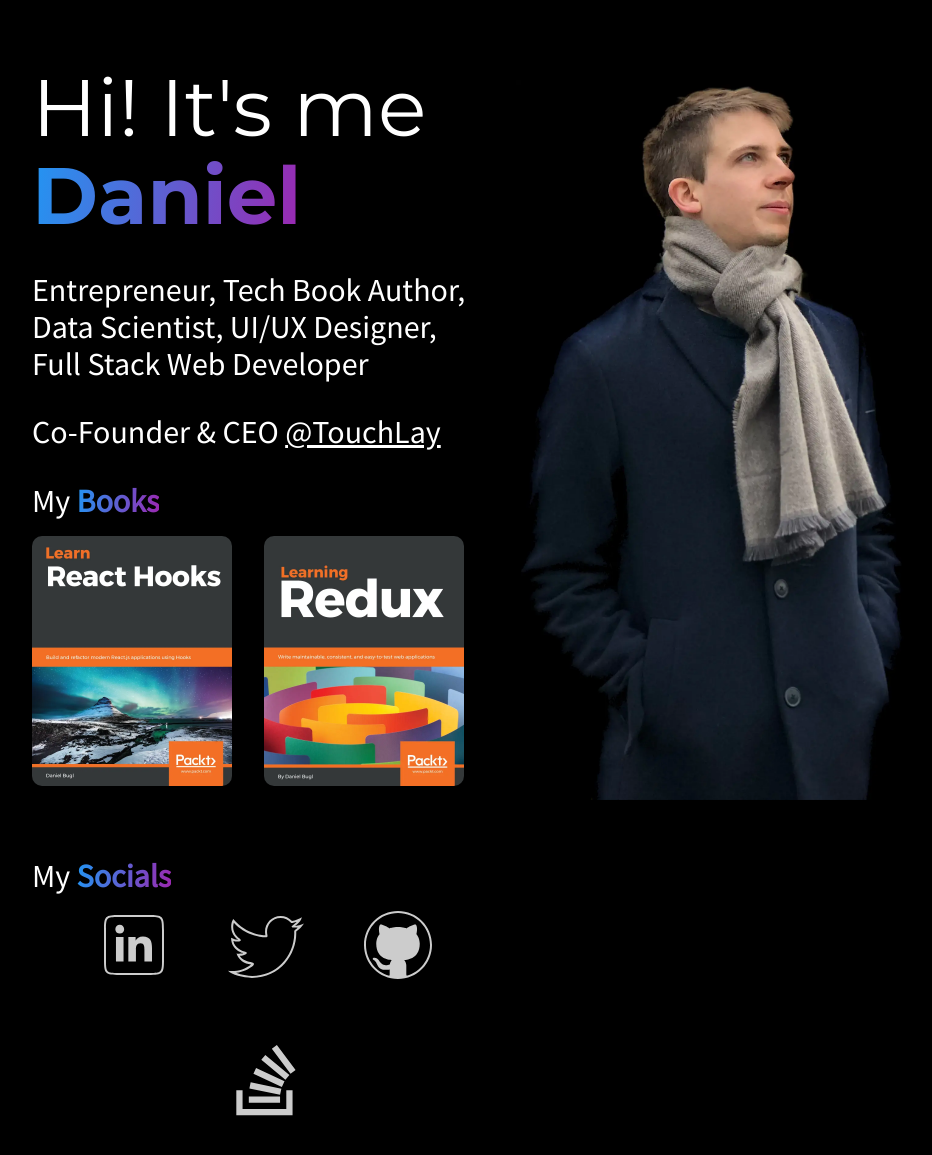
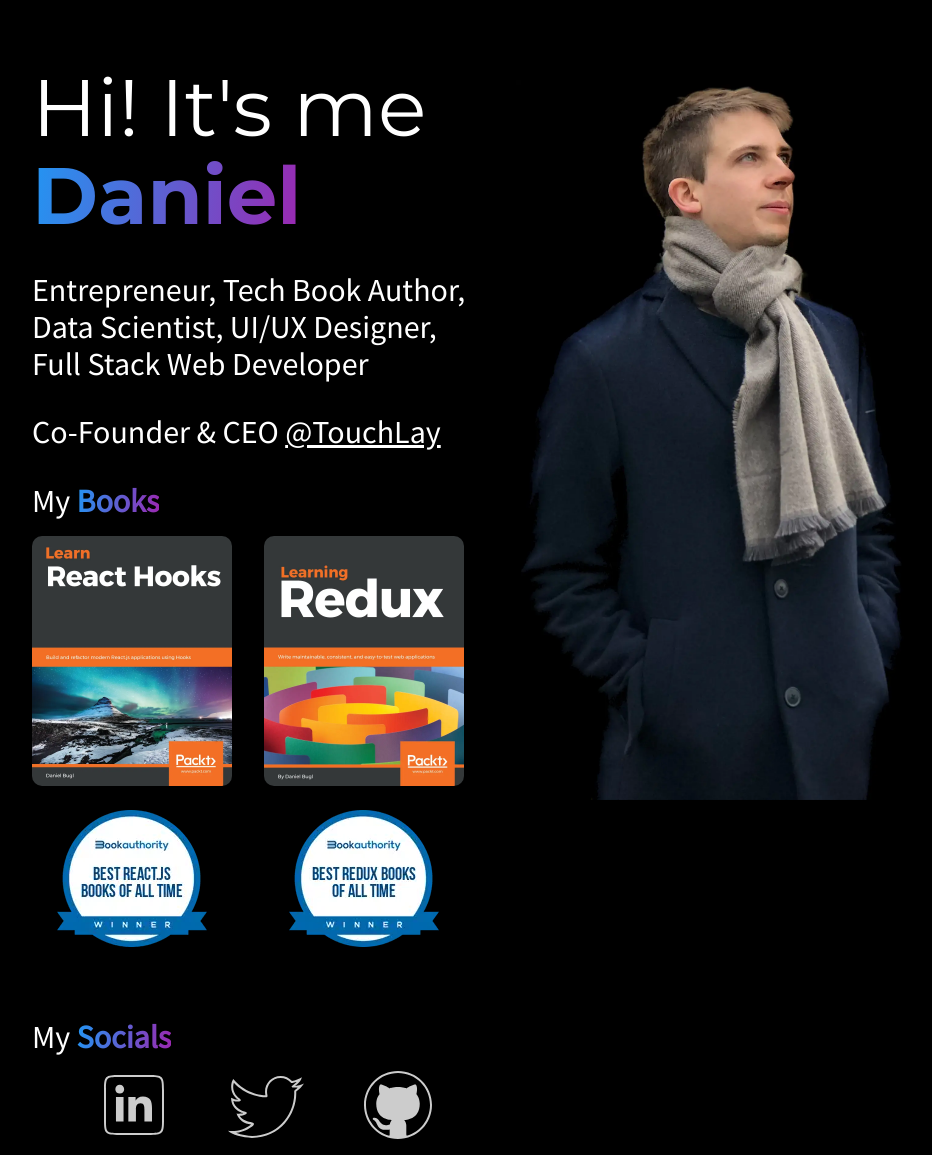
Before and after one commit to omnidan/omnidan-net, a website built with Parcel: page index.html in a window 1280 px wide. Shown: the top 1155 px of the page, without its empty margins (160-1092 px from the left). Built offline with nearby package versions, Linux system fonts and the light colour scheme.

Commit message:
feat: add badges for bookauthority awards

```diff
--- a/css/main.css
+++ b/css/main.css
@@ -81,17 +81,24 @@ header {
 }
 
 .book {
-  transform: scale(1);
   max-width: 200px;
+  display: flex;
+  flex-direction: column;
+  gap: 0.5em;
+  align-items: center;
 }
 
-.book:hover {
+.book-container {
+  transform: scale(1);
+}
+
+.book-container:hover {
   z-index: 100;
   transform: scale(1.1);
 }
 
 @media (hover: none) {
-  .book:hover {
+  .book-container:hover {
     transform: scale(1);
   }
 }
@@ -101,7 +108,7 @@ header {
   border-radius: 10px;
 }
 
-.book, .picture-book {
+.book-container, .picture-book {
   transition: all 300ms ease-out;
 }
 
--- a/index.html
+++ b/index.html
@@ -56,22 +56,32 @@
       My <span class="magic">Books</span>
       <section class="list">
         <article class="book">
-          <a href="https://amzn.to/3W2gWWu" target="_blank">
+          <a href="https://amzn.to/3W2gWWu" target="_blank" class="book-container">
             <picture>
               <source srcset="img/cover-learn-react-hooks.webp" type="image/webp">
               <source srcset="img/cover-learn-react-hooks.png" type="image/png">
               <img class="picture-book" src="img/cover-learn-react-hooks.png" alt="Learn React Hooks" width="200" height="250">
             </picture>
           </a>
+          <picture>
+            <source srcset="img/best-reactjs-books.webp" type="image/webp">
+            <source srcset="img/best-reactjs-books.png" type="image/png">
+            <img src="img/best-reactjs-books.png" alt="BookAuthority's best React.js books of all time winner" width="150" height="137" />
+          </picture>
         </article>
         <article class="book">
-          <a href="https://amzn.to/3GxCuVd" target="_blank">
+          <a href="https://amzn.to/3GxCuVd" target="_blank" class="book-container">
             <picture>
               <source srcset="img/cover-learning-redux.webp" type="image/webp">
               <source srcset="img/cover-learning-redux.png" type="image/png">
               <img class="picture-book" src="img/cover-learning-redux.png" alt="Learning Redux" width="200" height="250">
             </picture>
           </a>
+          <picture>
+            <source srcset="img/best-redux-books.webp" type="image/webp">
+            <source srcset="img/best-redux-books.png" type="image/png">
+            <img src="img/best-redux-books.png" alt="BookAuthority's best Redux books of all time winner" width="150" height="137" />
+          </picture>
         </article>
       </section>
     </section>
--- a/package.json
+++ b/package.json
@@ -16,7 +16,6 @@
     "parcel": "^2.8.2",
     "parcel-resolver-ignore": "^2.1.3"
   },
-  "dependencies": {},
   "parcelIgnore": [
     "/_vercel/insights/script.js"
   ]
```
Also changed, not shown: .yarnrc.yml (added), img/best-reactjs-books.png (added), img/best-reactjs-books.webp (added), img/best-redux-books.png (added), img/best-redux-books.webp (added), 1 other file.
